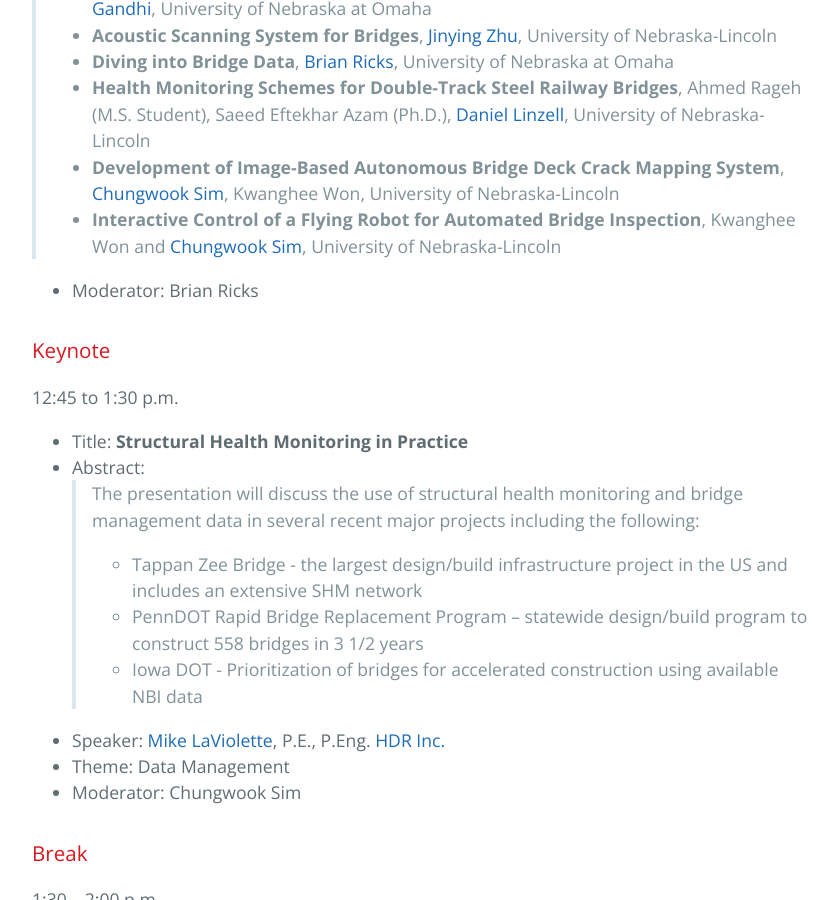
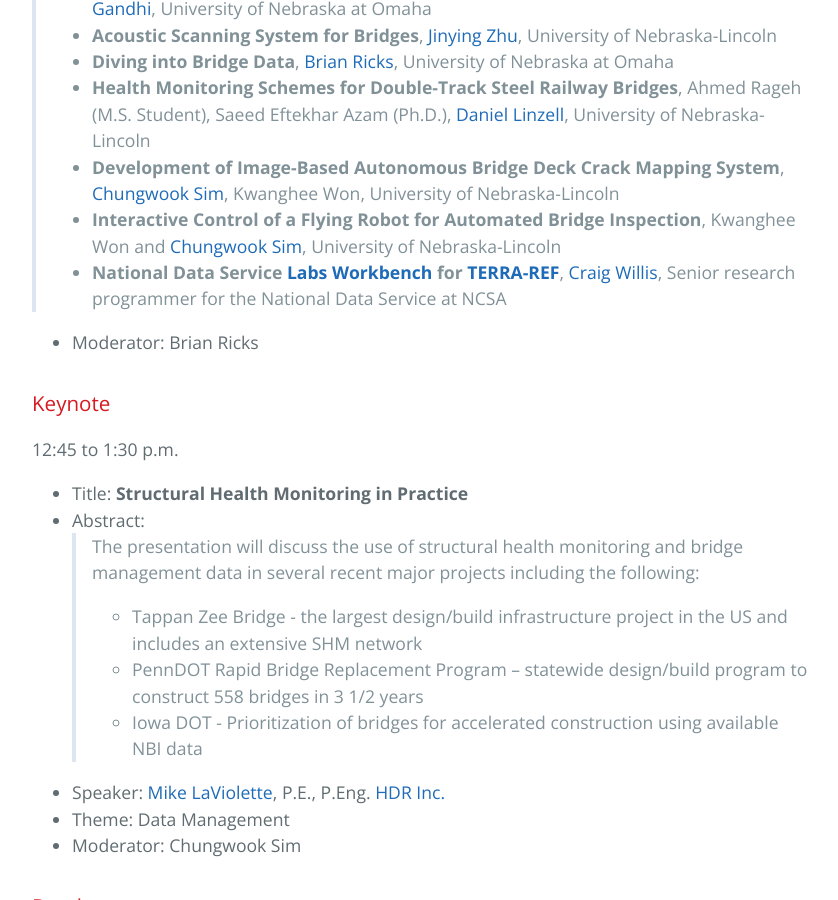
Before and after one commit to BridgingBigData/BridgingBigData.github.io, a Jekyll site: the page built from pages/bbd2017agenda.md, in a window 1280 px wide and 900 px high, scrolled down 3089 px. Shown: the whole window, without its empty margins (192-1030 px from the left). Built offline with Jekyll 4.4.1, drawn with Linux system fonts in a browser that asks for light colours.

Commit message:
agenda update

```diff
--- a/pages/bbd2017agenda.md
+++ b/pages/bbd2017agenda.md
@@ -68,6 +68,7 @@ Dan Linzell, Deepak Khazanchi
   - **Health Monitoring Schemes for Double-Track Steel Railway Bridges**, Ahmed Rageh (M.S. Student), Saeed Eftekhar Azam (Ph.D.), [Daniel Linzell](http://engineering.unl.edu/civil/daniel-linzell/), University of Nebraska-Lincoln
   - **Development of Image-Based Autonomous Bridge Deck Crack Mapping System**, [Chungwook Sim](http://engineering.unl.edu/civil/faculty/chungwook-sim/), Kwanghee Won, University of Nebraska-Lincoln
   - **Interactive Control of a Flying Robot for Automated Bridge Inspection**, Kwanghee Won and [Chungwook Sim](http://engineering.unl.edu/civil/faculty/chungwook-sim/), University of Nebraska-Lincoln
+  - **National Data Service [Labs Workbench](https://www.workbench.terraref.org) for [TERRA-REF](http://terraref.org)**, [Craig Willis](https://ischool.illinois.edu/people/phd-students/craig-willis), Senior research programmer for the National Data Service at NCSA
 
 - Moderator: Brian Ricks
 
```
